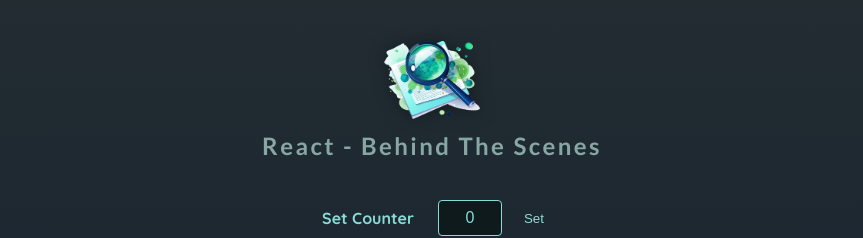
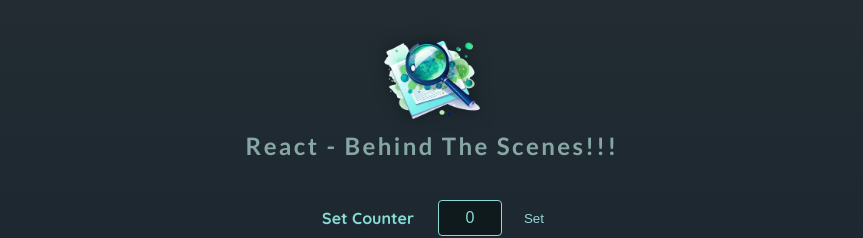
Before and after one commit to veerabv/-10_React_U_optimization_React, a React (Vite) app: page / in a window 1280 px wide. Shown: the top 238 px of the page, without its empty margins (208-1071 px from the left). Built offline with nearby package versions, Linux system fonts and the light colour scheme.

Commit message:
initialcommit

```diff
--- a/src/components/Header.jsx
+++ b/src/components/Header.jsx
@@ -7,7 +7,7 @@
   return (
     <header id="main-header">
       <img src={logoImg} alt="Magnifying glass analyzing a document" />
-      <h1>React - Behind The Scenes</h1>
+      <h1>React - Behind The Scenes!!!</h1>
     </header>
   );
 }
```
